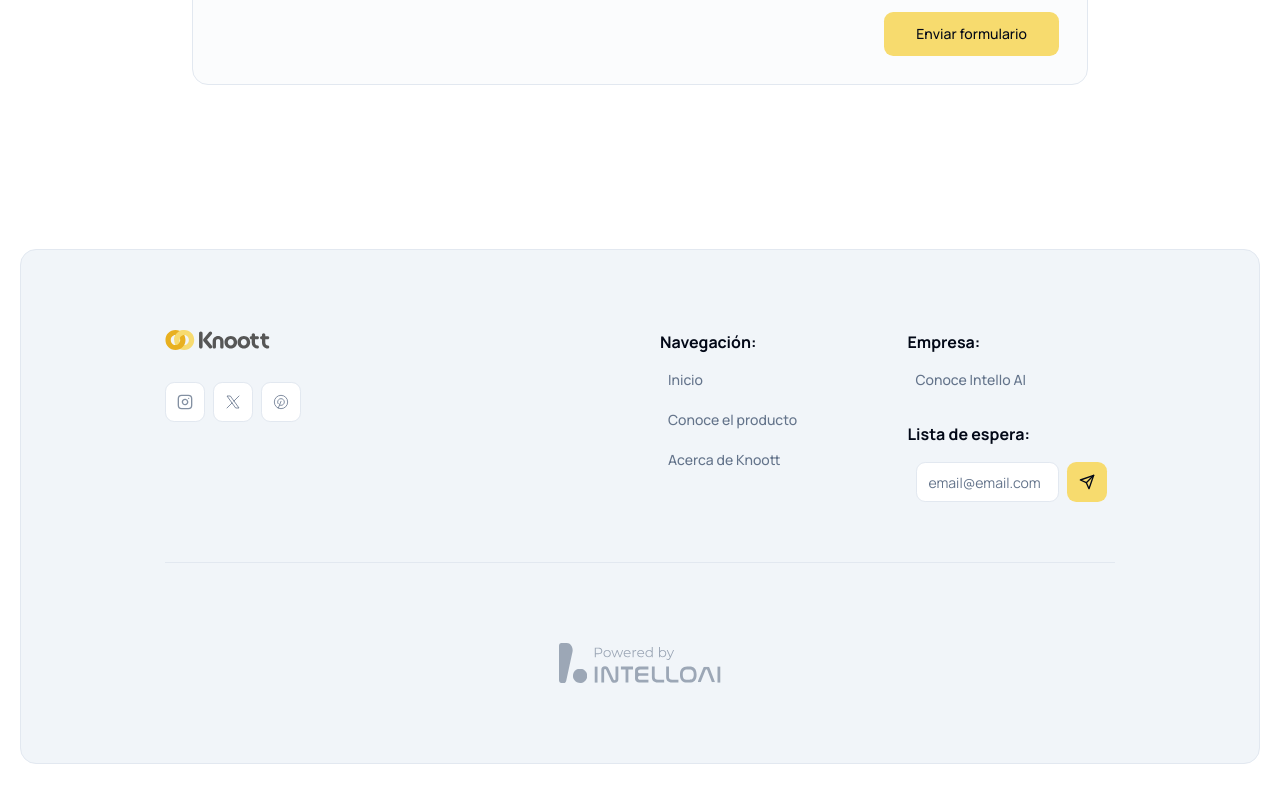
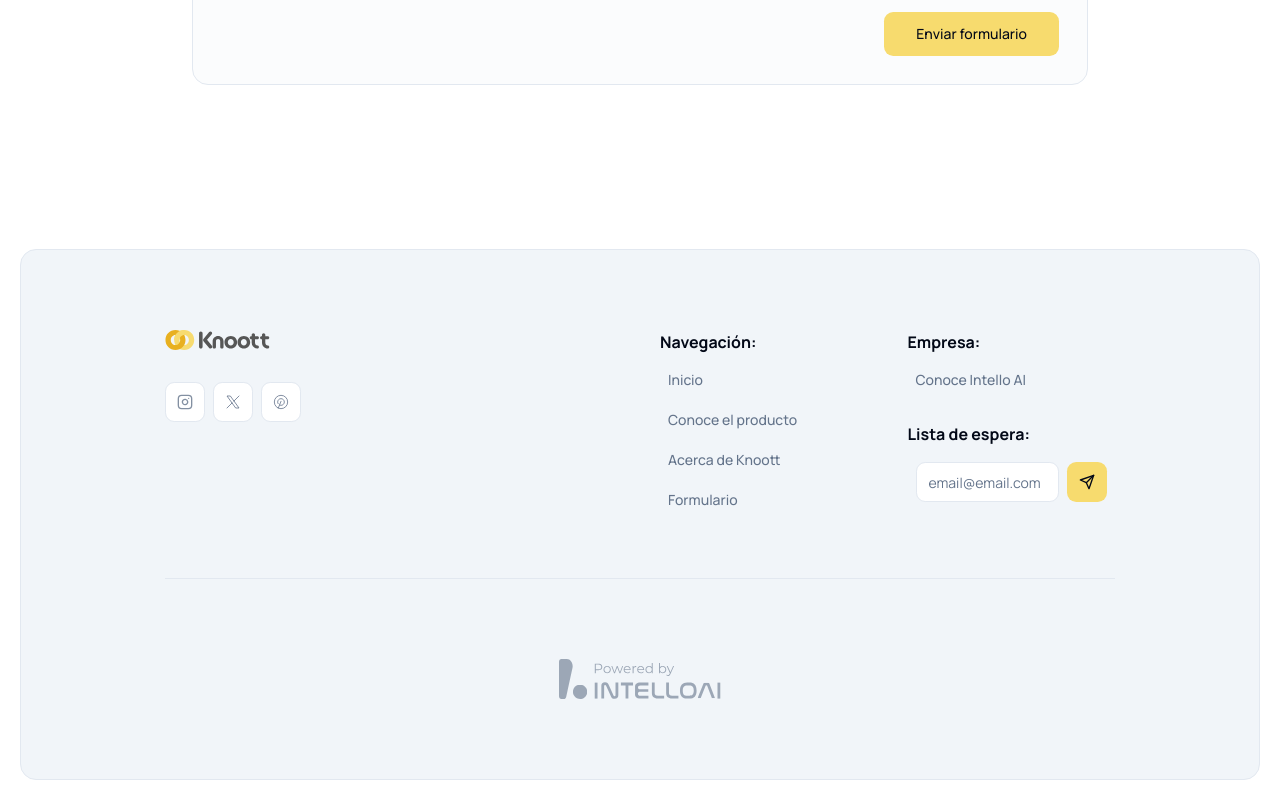
Before and after one commit to Jcampillo1207/knoott-landing, a Next.js app: page /form in a window 1280 px wide. Shown: the part 1343-2143 px from the top of the page. Built offline with nearby package versions, Linux system fonts and the light colour scheme.

Commit message:
Form Completition

```diff
--- a/components/universal/footer.tsx
+++ b/components/universal/footer.tsx
@@ -88,6 +88,14 @@ export const Footer = () => {
           >
             <Link href={"#acerca"}>Acerca de Knoott</Link>
           </Button>
+          <Button
+            variant={"link"}
+            size={"default"}
+            className="text-muted-foreground px-0 pl-2"
+            asChild
+          >
+            <Link href={"/form"}>Formulario</Link>
+          </Button>
         </div>
         <div className="w-full h-fit items-start justify-start flex flex-col gap-y-1">
           <Label className="text-base antialiased font-bold mb-1">
--- a/components/universal/header.tsx
+++ b/components/universal/header.tsx
@@ -48,7 +48,9 @@ export const Header = () => {
       )}
     >
       <div className="h-fit w-fit">
-        <KnoottLogoMain className="h-6 w-auto" />
+        <Link href={"/"}>
+          <KnoottLogoMain className="h-6 w-auto" />
+        </Link>
       </div>
       <div className="w-full h-fit items-center justify-end gap-x-2 flex">
         <Button
```
